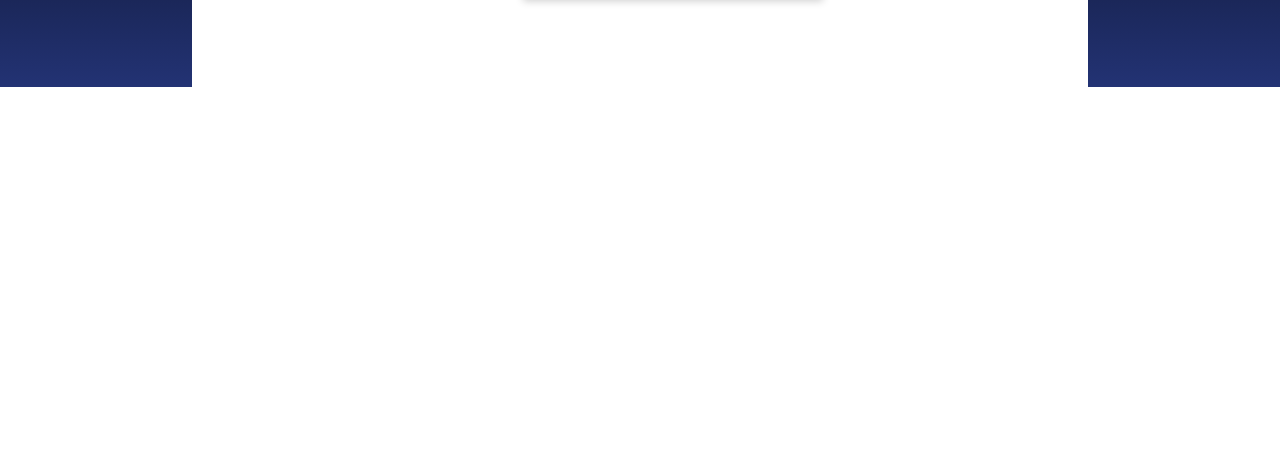
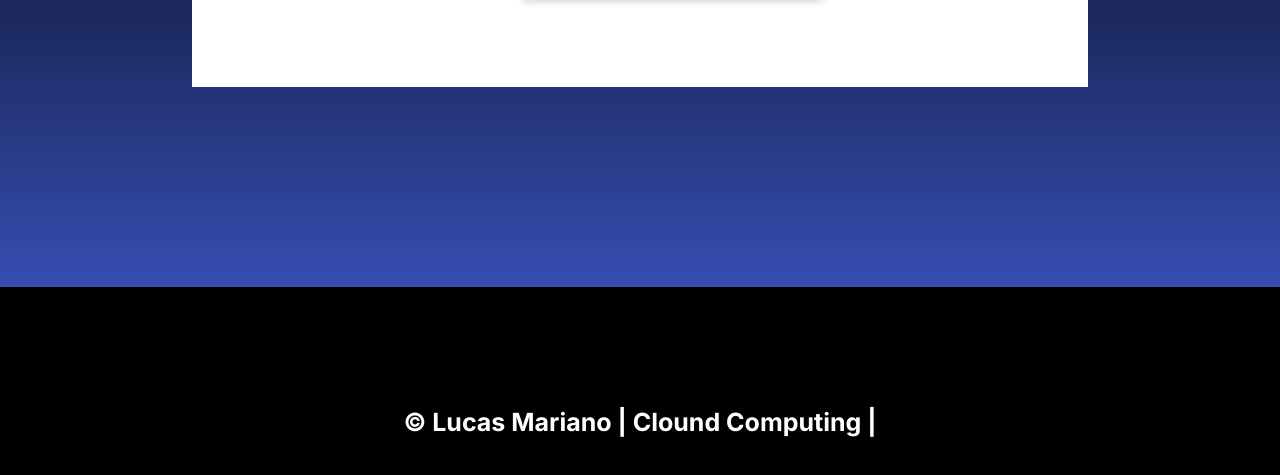
Before and after one commit to lukemariano/D9-Pagina-Pessoal, a plain HTML site: page index.html in a window 1280 px wide. Shown: the part 5889-6364 px from the top of the page. Before the commit the page ends 5976 px from the top, so only its background shows below. Drawn offline with Linux system fonts and the light colour scheme.

Commit message:
Desktop Finalizado

```diff
--- a/css/style.css
+++ b/css/style.css
@@ -561,3 +561,13 @@
 .btn-card:hover, .a-card-contact:hover {
   opacity: 0.7;
 }
+
+footer{
+  position: relative;
+  padding: 120px;
+  background-color: black;
+  color: #fff;
+  text-align: center;
+  font-size: 25px;
+  margin-top: 200px;
+}
--- a/index.html
+++ b/index.html
@@ -259,6 +259,10 @@
             </div>
         </div>
     </section>
+
+    <footer>
+        <h4>© Lucas Mariano | Clound Computing |</h4>
+    </footer>
     <div class="btn-inicio">
         <a href="#home"><i class="fas fa-angle-up"></i> </a>
       </div>
```
